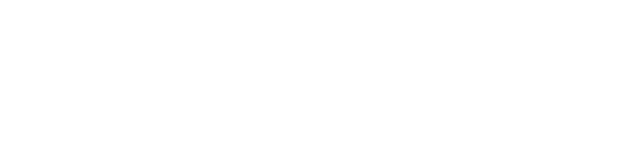
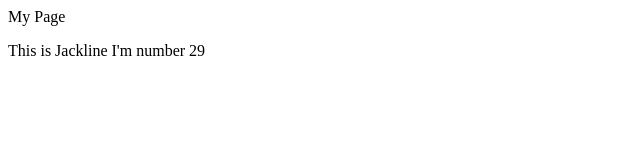
Before and after one commit to dbnorth/seivdemo2024, a plain HTML site: page Umwali29.html in a window 1280 px wide. Shown: the whole page, without its empty margins (0-640 px from the left). Drawn offline with Linux system fonts and the light colour scheme.

Commit message:
Update Umwali29.html

```diff
--- a/Umwali29.html
+++ b/Umwali29.html
@@ -3,7 +3,8 @@
 <html lang="en" xmlns="http://www.w3.org/1999/xhtml">
 <head>
     <meta charset="utf-8" />
-    <title> This is Jackline I'm number 29 '</title>
+    <tittle> My Page</tittle>
+    <p> This is Jackline I'm number 29 </p>
 </head>
 <body>
 
```
